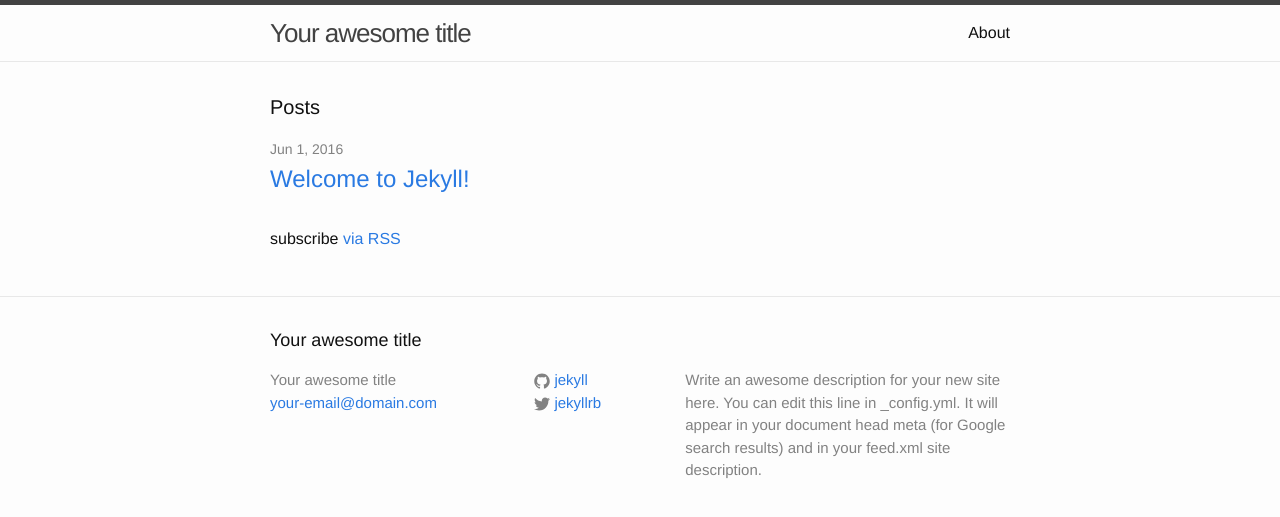
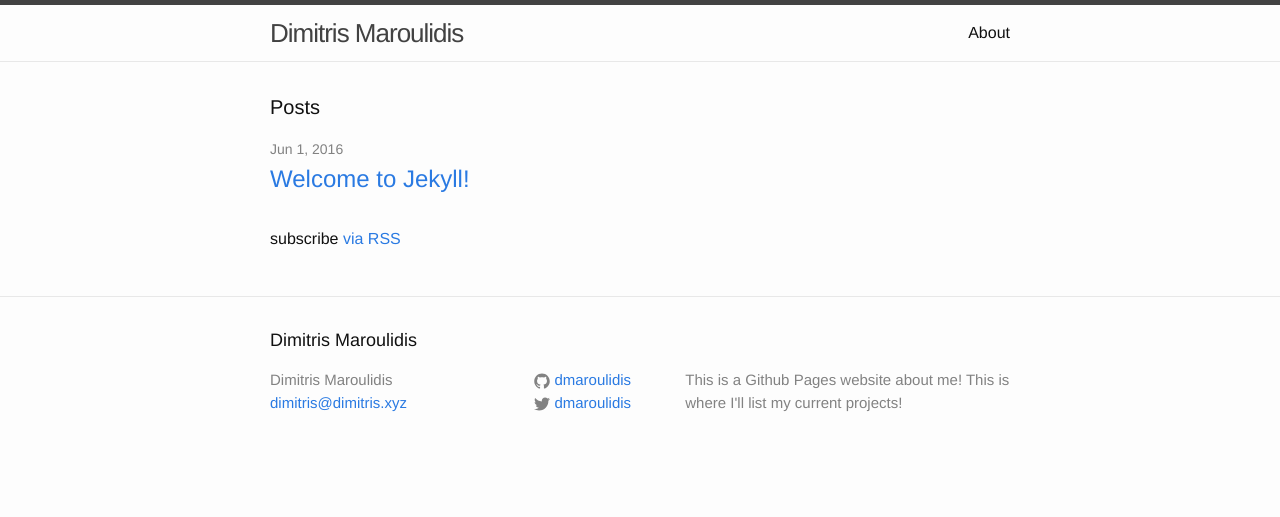
Before and after one commit to dmaroulidis/dmaroulidis.github.io, a Jekyll site: the page built from index.html, in a window 1280 px wide. Shown: the top 517 px of the page. Built offline with Jekyll 4.4.1, drawn with Linux system fonts in a browser that asks for light colours.

Commit message:
Change site's config

```diff
--- a/_config.yml
+++ b/_config.yml
@@ -6,16 +6,15 @@
 # 'jekyll serve'. If you change this file, please restart the server process.
 
 # Site settings
-title: Your awesome title
-email: your-email@domain.com
+title: Dimitris Maroulidis
+email: dimitris@dimitris.xyz
 description: > # this means to ignore newlines until "baseurl:"
-  Write an awesome description for your new site here. You can edit this
-  line in _config.yml. It will appear in your document head meta (for
-  Google search results) and in your feed.xml site description.
+  This is a Github Pages website about me! This is where I'll
+  list my current projects!
 baseurl: "" # the subpath of your site, e.g. /blog
-url: "http://yourdomain.com" # the base hostname & protocol for your site
-twitter_username: jekyllrb
-github_username:  jekyll
+url: "http://gp.dimitris.xyz" # the base hostname & protocol for your site
+twitter_username: dmaroulidis
+github_username:  dmaroulidis
 
 # Build settings
 markdown: kramdown
```
